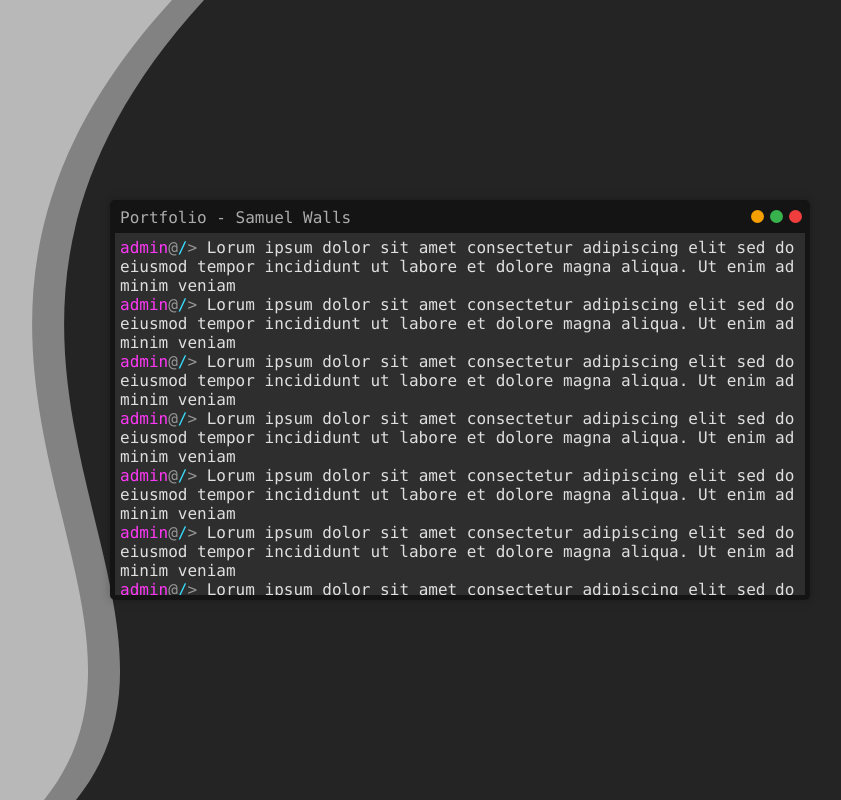
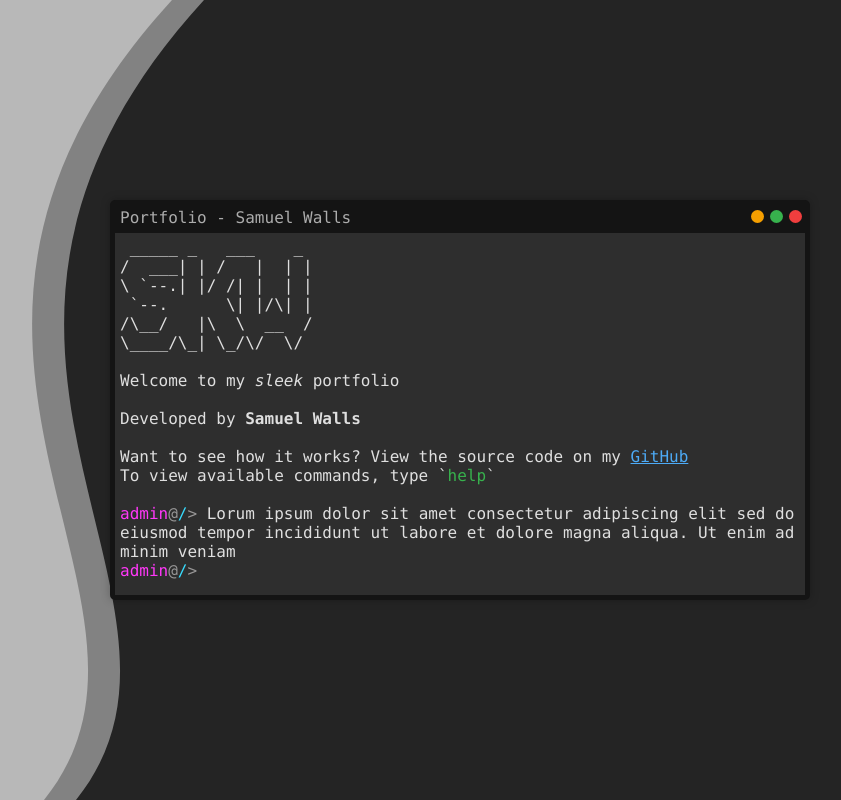
Before and after one commit to Samuel-KW/samuel-kw, a React (Vite) app: page / in a window 1280 px wide. Shown: the whole page, without its empty margins (180-1021 px from the left). Built offline with nearby package versions, Linux system fonts and the light colour scheme.

Commit message:
feat: added welcome command

```diff
--- a/src/components/console/Terminal.tsx
+++ b/src/components/console/Terminal.tsx
@@ -4,6 +4,7 @@ import { Minimize, Expand, Close } from "./Controls";
 import styles from "./Terminal.module.css";
 import TerminalLine from "./TerminalLine";
 import TerminalInput from "./TerminalInput";
+import Welcome from "./commands/welcome";
 
 export interface Terminal {
 
@@ -40,7 +41,7 @@ export default function Terminal (_props: Partial<TerminalProps>) {
     const [maximized, setMaximized] = useState(false);
     const [minimized, setMinimized] = useState(false);
 
-    return <div className={styles.terminal + " " + (maximized ? styles.maximized : "") + " " + (minimized ? styles.minimized : "")} style={{ opacity: opened ? 1 : 0 }}>
+    return <div className={styles.terminal + " " + (maximized ? styles.maximized : "") + " " + (minimized ? styles.minimized : "")} style={{ opacity: opened ? 1 : 0 }} role="window" aria-label="Terminal window">
         <div className={styles.bar}>
             <span className={styles.header}>Portfolio - Samuel Walls</span>
             <span className={styles.controls}>
@@ -52,33 +53,11 @@ export default function Terminal (_props: Partial<TerminalProps>) {
 
         <div className={styles.body}>
             <div className={styles.content}>
+                <Welcome />
                 <TerminalLine user="admin" directory={window.location.pathname}>Lorum ipsum dolor sit amet consectetur adipiscing elit sed do eiusmod tempor incididunt ut labore et dolore magna aliqua. Ut enim ad minim veniam</TerminalLine>
-                <TerminalLine user="admin" directory={window.location.pathname}>Lorum ipsum dolor sit amet consectetur adipiscing elit sed do eiusmod tempor incididunt ut labore et dolore magna aliqua. Ut enim ad minim veniam</TerminalLine>
-                <TerminalLine user="admin" directory={window.location.pathname}>Lorum ipsum dolor sit amet consectetur adipiscing elit sed do eiusmod tempor incididunt ut labore et dolore magna aliqua. Ut enim ad minim veniam</TerminalLine>
-                <TerminalLine user="admin" directory={window.location.pathname}>Lorum ipsum dolor sit amet consectetur adipiscing elit sed do eiusmod tempor incididunt ut labore et dolore magna aliqua. Ut enim ad minim veniam</TerminalLine>
-                <TerminalLine user="admin" directory={window.location.pathname}>Lorum ipsum dolor sit amet consectetur adipiscing elit sed do eiusmod tempor incididunt ut labore et dolore magna aliqua. Ut enim ad minim veniam</TerminalLine>
-                <TerminalLine user="admin" directory={window.location.pathname}>Lorum ipsum dolor sit amet consectetur adipiscing elit sed do eiusmod tempor incididunt ut labore et dolore magna aliqua. Ut enim ad minim veniam</TerminalLine>
-                <TerminalLine user="admin" directory={window.location.pathname}>Lorum ipsum dolor sit amet consectetur adipiscing elit sed do eiusmod tempor incididunt ut labore et dolore magna aliqua. Ut enim ad minim veniam</TerminalLine>
-                <TerminalLine user="admin" directory={window.location.pathname}>Lorum ipsum dolor sit amet consectetur adipiscing elit sed do eiusmod tempor incididunt ut labore et dolore magna aliqua. Ut enim ad minim veniam</TerminalLine>
-                <TerminalLine user="admin" directory={window.location.pathname}>Lorum ipsum dolor sit amet consectetur adipiscing elit sed do eiusmod tempor incididunt ut labore et dolore magna aliqua. Ut enim ad minim veniam</TerminalLine>
-                <TerminalLine user="admin" directory={window.location.pathname}>Lorum ipsum dolor sit amet consectetur adipiscing elit sed do eiusmod tempor incididunt ut labore et dolore magna aliqua. Ut enim ad minim veniam</TerminalLine>
-                <TerminalLine user="admin" directory={window.location.pathname}>Lorum ipsum dolor sit amet consectetur adipiscing elit sed do eiusmod tempor incididunt ut labore et dolore magna aliqua. Ut enim ad minim veniam</TerminalLine>
-                <TerminalLine user="admin" directory={window.location.pathname}>Lorum ipsum dolor sit amet consectetur adipiscing elit sed do eiusmod tempor incididunt ut labore et dolore magna aliqua. Ut enim ad minim veniam</TerminalLine>
-                <TerminalLine user="admin" directory={window.location.pathname}>Lorum ipsum dolor sit amet consectetur adipiscing elit sed do eiusmod tempor incididunt ut labore et dolore magna aliqua. Ut enim ad minim veniam</TerminalLine>
-                <TerminalLine user="admin" directory={window.location.pathname}>Lorum ipsum dolor sit amet consectetur adipiscing elit sed do eiusmod tempor incididunt ut labore et dolore magna aliqua. Ut enim ad minim veniam</TerminalLine>
-                <TerminalLine user="admin" directory={window.location.pathname}>Lorum ipsum dolor sit amet consectetur adipiscing elit sed do eiusmod tempor incididunt ut labore et dolore magna aliqua. Ut enim ad minim veniam</TerminalLine>
-                <TerminalLine user="admin" directory={window.location.pathname}>Lorum ipsum dolor sit amet consectetur adipiscing elit sed do eiusmod tempor incididunt ut labore et dolore magna aliqua. Ut enim ad minim veniam</TerminalLine>
-                <TerminalLine user="admin" directory={window.location.pathname}>Lorum ipsum dolor sit amet consectetur adipiscing elit sed do eiusmod tempor incididunt ut labore et dolore magna aliqua. Ut enim ad minim veniam</TerminalLine>
-                <TerminalLine user="admin" directory={window.location.pathname}>Lorum ipsum dolor sit amet consectetur adipiscing elit sed do eiusmod tempor incididunt ut labore et dolore magna aliqua. Ut enim ad minim veniam</TerminalLine>
-                <TerminalLine user="admin" directory={window.location.pathname}>Lorum ipsum dolor sit amet consectetur adipiscing elit sed do eiusmod tempor incididunt ut labore et dolore magna aliqua. Ut enim ad minim veniam</TerminalLine>
-                <TerminalLine user="admin" directory={window.location.pathname}>Lorum ipsum dolor sit amet consectetur adipiscing elit sed do eiusmod tempor incididunt ut labore et dolore magna aliqua. Ut enim ad minim veniam</TerminalLine>
-                <TerminalLine user="admin" directory={window.location.pathname}>Lorum ipsum dolor sit amet consectetur adipiscing elit sed do eiusmod tempor incididunt ut labore et dolore magna aliqua. Ut enim ad minim veniam</TerminalLine>
-                <TerminalLine user="admin" directory={window.location.pathname}>Lorum ipsum dolor sit amet consectetur adipiscing elit sed do eiusmod tempor incididunt ut labore et dolore magna aliqua. Ut enim ad minim veniam</TerminalLine>
-
+                <TerminalInput user="admin" directory={window.location.pathname} onSubmit={console.log}/>
                 {/* <ascii-img src="../images/day 3.webp" width="1920" height="1080" scale=".25" color="#ffffff" alt="Cinematic picture of a field of dandylions against a snow-capped mountain range."></ascii-img> */}
             </div>
-
-            <TerminalInput user="admin" directory={window.location.pathname} onSubmit={console.log}/>
         </div>
     </div>
 }
--- a/src/components/console/TerminalInput.module.css
+++ b/src/components/console/TerminalInput.module.css
@@ -0,0 +1,24 @@
+
+@keyframes blink {
+    0% {
+        opacity: 1;
+    }
+    50% {
+        opacity: 0;
+    }
+    100% {
+        opacity: 1;
+    }
+}
+
+.input {
+    outline: none;
+
+    &:focus::after {
+        animation: blink 1s step-end infinite;
+        border: none;
+        display: inline;
+        vertical-align: bottom;
+        content: "_";
+    }
+}
--- /dev/null
+++ b/src/components/console/commands/welcome.tsx
@@ -0,0 +1,28 @@
+import { Bold, Italic, Link, Underline, Highlight} from "./Utility";
+
+export const adjectives = [ "snazzy", "stylish", "sleek", "innovative", "dynamic", "cutting-edge", "versatile", "professional", "sleek", "engaging", "creative" ];
+
+export default function Welcome () {
+
+    const adjective = adjectives[Math.floor(Math.random() * adjectives.length)];
+
+    return <div>
+        <div> _____ _   ___    _ </div>
+        <div>/  ___| | /   |  | |</div>
+        <div>\ `--.| |/ /| |  | |</div>
+        <div> `--.      \| |/\| |</div>
+        <div>/\__/   |\  \  __  /</div>
+        <div>\____/\_| \_/\/  \/ </div>
+        <br />
+
+        <div>Welcome to my <Italic>{adjective}</Italic> portfolio</div>
+        <br />
+
+        <div>Developed by <Bold>Samuel Walls</Bold></div>
+        <br />
+
+        <div>Want to see how it works? View the source code on my <Link href="https://github.com/samuel-kw">GitHub</Link></div>
+        <div>To view available commands, type `<Highlight>help</Highlight>`</div>
+        <br />
+    </div>
+}
```
